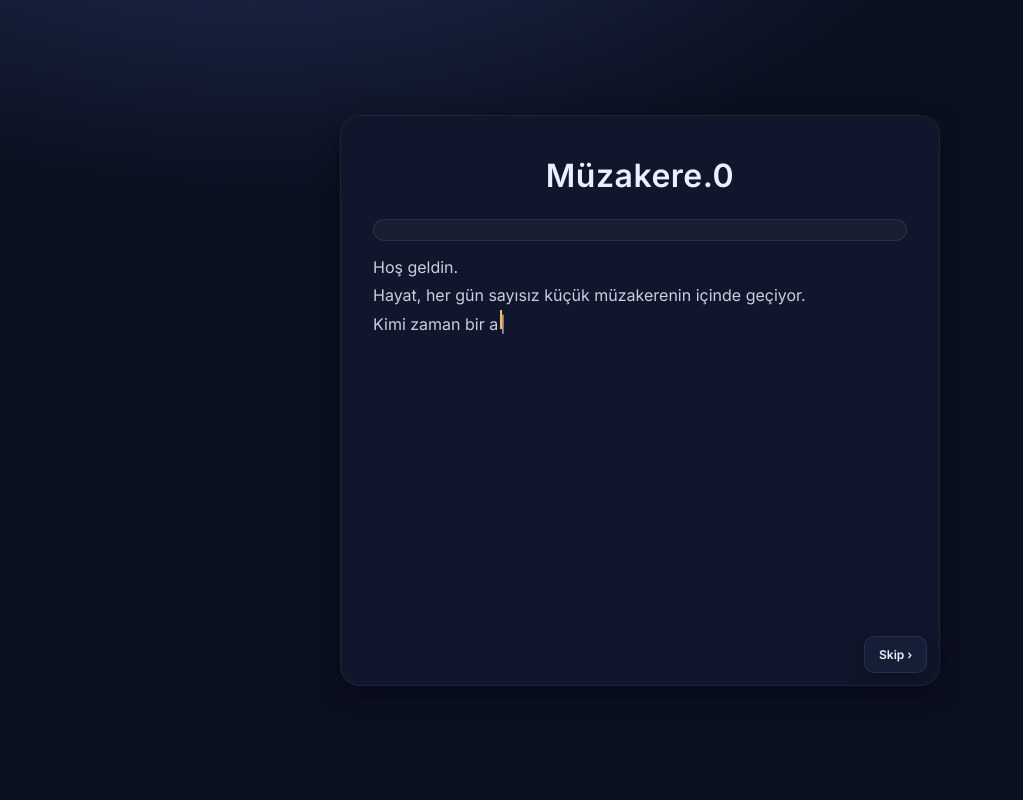
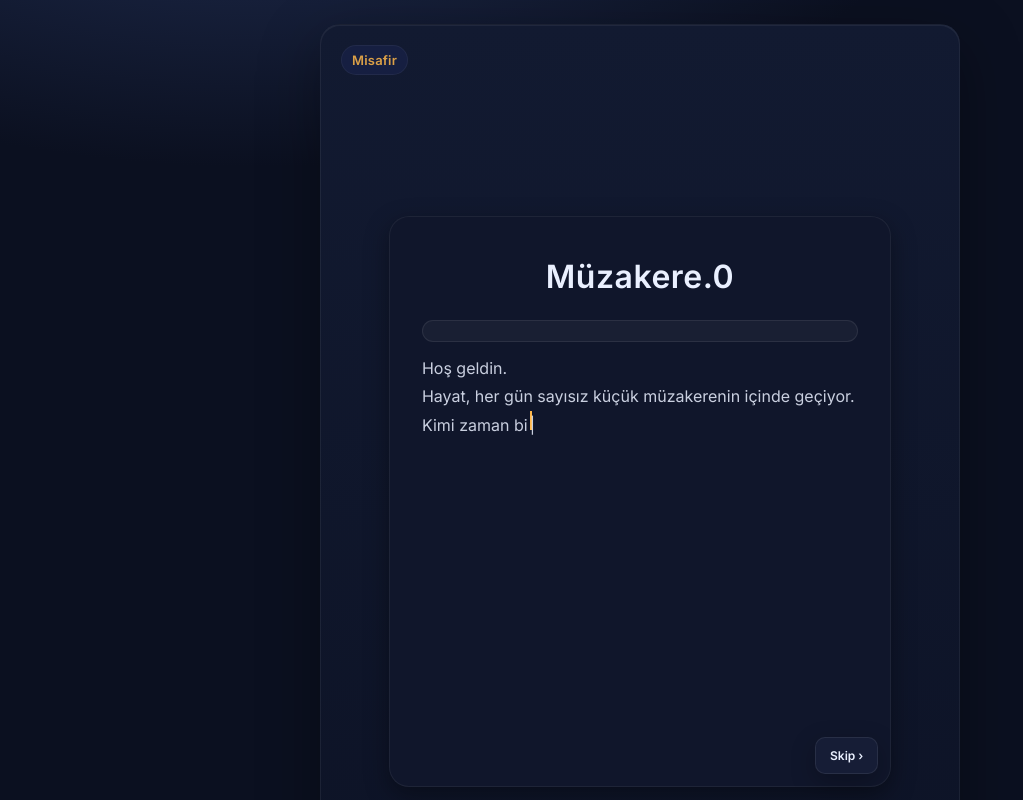
Before and after one commit to omerali1996/convince_app_v3, a React (Create React App) app: page / in a window 1280 px wide. Shown: the top 800 px of the page, without its empty margins (0-1023 px from the left). Built offline with nearby package versions, Linux system fonts and the light colour scheme; no server answers.

Commit message:
Update App.jsx

```diff
--- a/src/App.jsx
+++ b/src/App.jsx
@@ -1,30 +1,20 @@
-// App.jsx
-import React, { useEffect } from "react";
+import React from "react";
 import { GameProvider, useGame } from "./context/GameContext";
 import { AuthProvider, useAuth } from "./context/AuthContext";
-
 import WelcomeScreen from "./components/WelcomeScreen";
 import ScenariosScreen from "./components/ScenarioScreen";
 import GameScreen from "./components/GameScreen";
-
 import { AnimatePresence, motion } from "framer-motion";
 
 const variants = {
   initial: { x: 40, opacity: 0 },
-  enter: { x: 0, opacity: 1, transition: { duration: 0.35, ease: "easeOut" } },
-  exit: { x: -40, opacity: 0, transition: { duration: 0.25, ease: "easeIn" } },
+  enter: { x: 0, opacity: 1, transition: { duration: .35, ease: "easeOut" } },
+  exit: { x: -40, opacity: 0, transition: { duration: .25, ease: "easeIn" } }
 };
 
 function ScreenSwitcher() {
-  const { screen, setScreen } = useGame();
+  const { screen } = useGame();
   const { user, checking } = useAuth();
-
-  // Google ile giriş → Welcome ekranında isek → otomatik senaryolara geç
-  useEffect(() => {
-    if (!checking && user && screen === "welcome") {
-      setScreen("scenarios");
-    }
-  }, [checking, user, screen, setScreen]);
 
   const render = () => {
     if (screen === "welcome") return <WelcomeScreen />;
@@ -34,26 +24,62 @@ function ScreenSwitcher() {
   };
 
   return (
+    <div style={rootWrap}>
+      <div className="container">
+        <div style={topRow}>
+          <div style={topBadge}>
+            {checking ? "Giriş durumunuz kontrol ediliyor..." : user ? `👋 ${user.name}` : "Misafir"}
+          </div>
+        </div>
+
+        <AnimatePresence mode="wait">
           <motion.div
-      key={screen}
+            key={screen + (checking ? "-checking" : "-ready")}
             variants={variants}
             initial="initial"
             animate="enter"
             exit="exit"
-      style={{ width: "100%" }}
+            style={{ minHeight: "520px", display: "flex", flexDirection: "column" }}
           >
             {render()}
           </motion.div>
+        </AnimatePresence>
+      </div>
+    </div>
   );
 }
+
+const rootWrap = {
+  minHeight: "100vh",
+  display: "flex",
+  alignItems: "center",
+  justifyContent: "center",
+  padding: "24px"
+};
+
+const topRow = {
+  display: "flex",
+  justifyContent: "space-between",
+  marginBottom: 8
+};
+
+const topBadge = {
+  fontSize: 13,
+  opacity: .85,
+  background: "#172044",
+  color: "var(--accent)",
+  border: "1px solid rgba(255,255,255,.06)",
+  padding: "6px 10px",
+  borderRadius: 999,
+  fontWeight: 600,
+  letterSpacing: ".2px"
+};
 
 export default function App() {
   return (
     <AuthProvider>
       <GameProvider>
-        <AnimatePresence mode="wait">
         <ScreenSwitcher />
-        </AnimatePresence>
       </GameProvider>
     </AuthProvider>
   );
```
Lines whose indentation alone changed are shown as unchanged.
